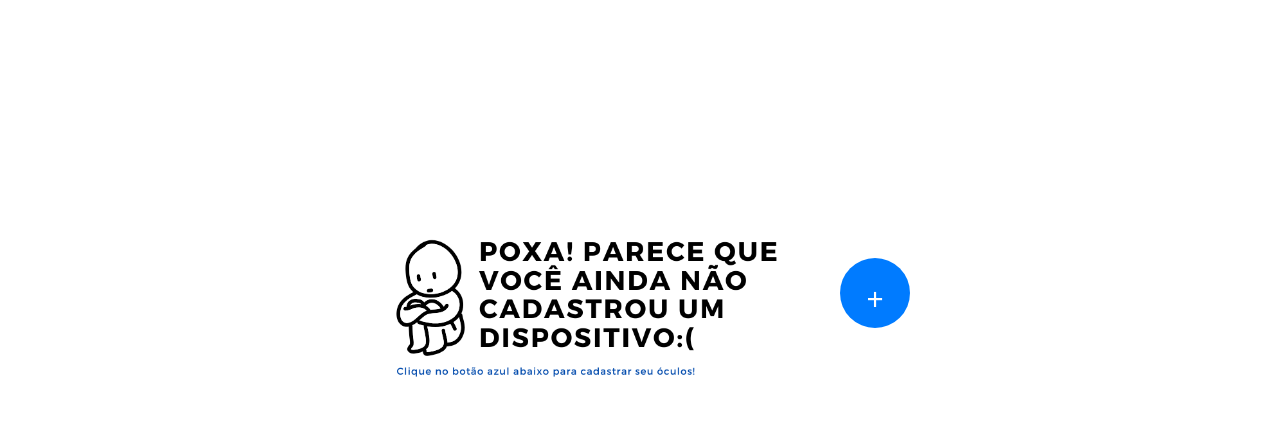
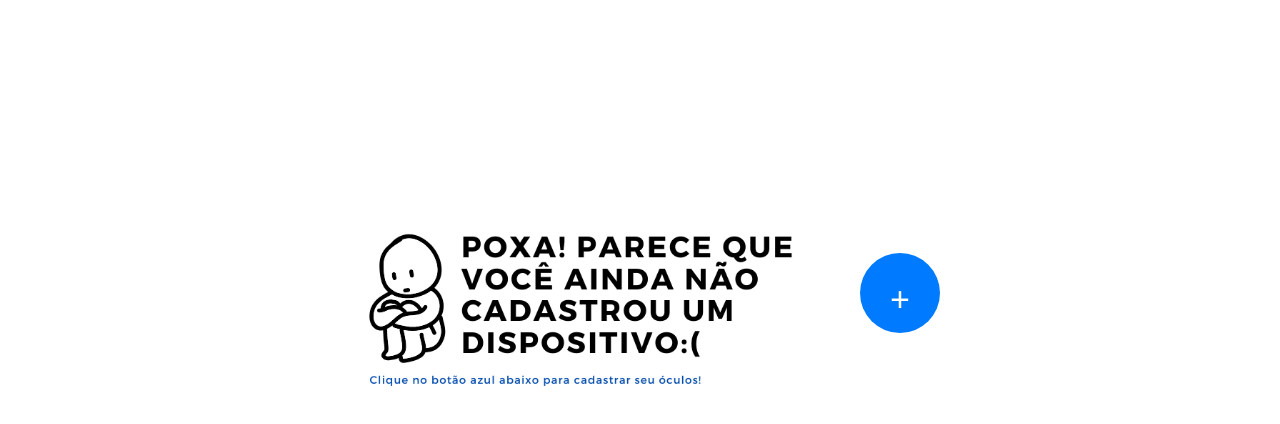
Before and after one commit to ribeiroamuniz/Aux_Glasses_Site, a website: page screen/Welcome.html in a window 1280 px wide. Shown: the part 138-562 px from the top of the page. Drawn offline with nearby package versions, Linux system fonts and the light colour scheme.

Commit message:
ajustesatt

```diff
--- a/screen/Welcome.html
+++ b/screen/Welcome.html
@@ -48,22 +48,23 @@
 
     /* Aumento do tamanho da imagem */
     #poxa-img {
-      width: 450px; /* Tamanho ainda maior da imagem */
+      width: 500px; /* Tamanho ainda maior da imagem */
       margin-right: 20px; /* Espaço entre a imagem e o botão */
       vertical-align: middle; /* Alinha a imagem verticalmente no meio */
     }
 
     /* Estilo do botão "+" */
     .btn-add {
-      font-size: 30px;
-      width: 70px;
-      height: 70px;
+      font-size: 35px; /* Aumento do tamanho do "+" */
+      width: 80px;
+      height: 80px;
       border-radius: 50%; /* Botão redondo */
       background-color: #007bff;
       color: white;
       border: none;
       cursor: pointer;
-      line-height: 70px; /* Centraliza o texto dentro do botão */
+      line-height: 80px; /* Centraliza o texto dentro do botão */
+      text-align: center; /* Garante que o "+" ficará centralizado */
     }
 
     .btn-add:hover {
```
